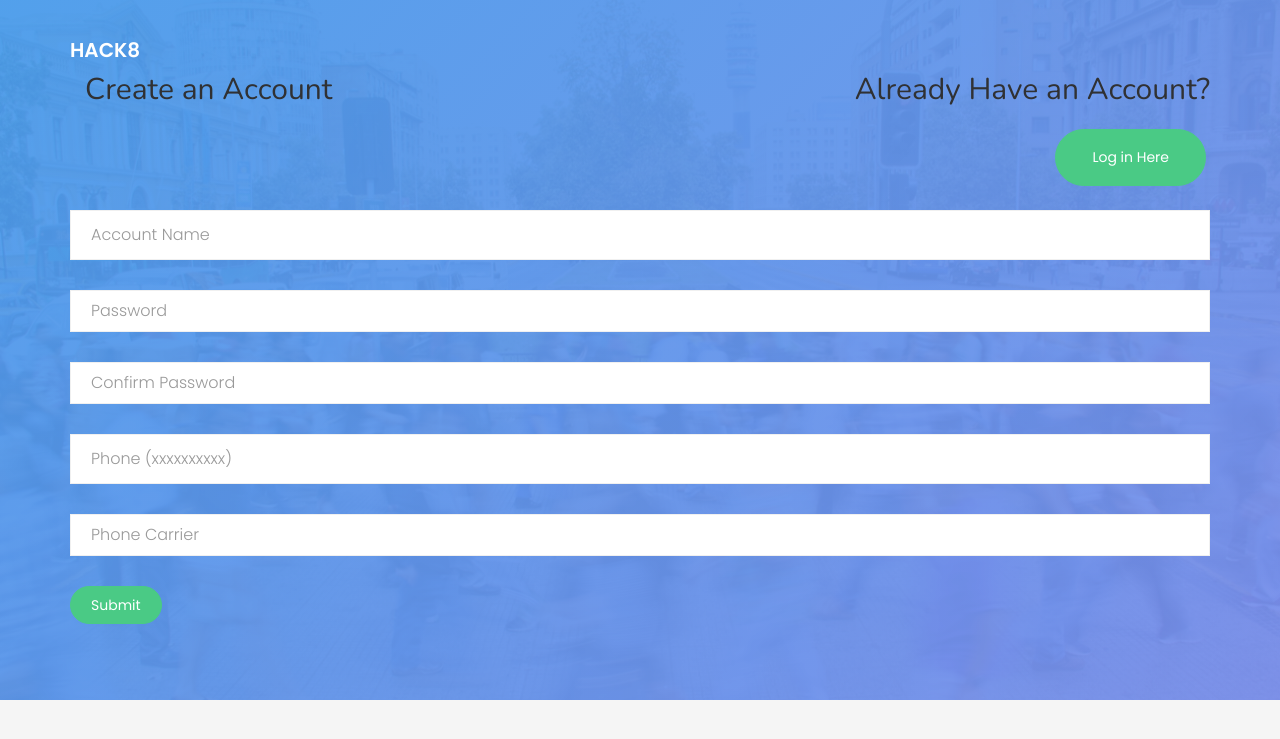
After one commit to gamebot770/HackRice---FreshHacks, a Django app: page /homePage/signUp in a window 1280 px wide. The commit adds this page. Shown: the top 739 px of the page. Run offline with Django 3.2, Linux system fonts and the light colour scheme; some libraries are stand-ins or nearby versions.

Commit message:
The Sign Up Page
Just the Sign up Page and some fiddling with the updateTransactions page

```diff
--- a/HackRice/HomePage/templates/HomePage/baseTemplate.html
+++ b/HackRice/HomePage/templates/HomePage/baseTemplate.html
@@ -74,6 +74,9 @@
 							</ul>
 						</div>
 					</div>
+					{% block beneathHACK8 %}
+
+					{% endblock %}
 				</div>
 			</div>
 		</nav>
--- /dev/null
+++ b/HackRice/HomePage/templates/HomePage/signUp.html
@@ -0,0 +1,73 @@
+
+{% extends "HomePage/baseTemplate.html" %}
+
+
+
+
+
+  {% block beneathHACK8 %}
+
+  <div class="col-md-4 text-left">
+    <h2>Create an Account</h2>
+  </div>
+
+
+
+  <div class="col-md-14 text-right">
+    <h2>Already Have an Account?</h2>
+	  <p><a href="{% url 'login' %}" class="btn btn-primary btn-lg btn-custom">Log in Here</a></p>
+  </div>
+
+
+
+
+  <form method="get" action="dashboard.html">
+    <div class="row form-group">
+		<div class="col-md-12">
+									<!-- <label for="email">Email</label> -->
+		  <input type="text" id="email" class="form-control" placeholder="Account Name" required>
+		</div>
+	</div>
+
+	<div class="row form-group">
+	  <div class="col-md-12">
+									<!-- <label for="subject">Subject</label> -->
+        <input type="password" id="subject" class="form-control" placeholder="Password" required>
+	  </div>
+
+	</div>
+
+    <div class="row form-group">
+	  <div class="col-md-12">
+									<!-- <label for="subject">Subject</label> -->
+        <input type="password" id="confirm_password" class="form-control" placeholder="Confirm Password" required>
+	  </div>
+
+	</div>
+
+
+    <div class="row form-group">
+	  <div class="col-md-12">
+									<!-- <label for="subject">Subject</label> -->
+        <input type="text" id="phone" class="form-control" placeholder="Phone (xxxxxxxxxx)" required pattern="[0-9]{10}" title="must be in form xxxxxxxxxx" required    >
+	  </div>
+
+	</div>
+
+	 <div class="row form-group">
+	  <div class="col-md-12">
+									<!-- <label for="subject">Subject</label> -->
+        <input type="phone_carrier" id="phone" class="form-control" placeholder="Phone Carrier" required>
+	  </div>
+
+	</div>
+
+
+
+
+	<div class="form-group">
+	  <input type="submit" value="Submit" class="btn btn-primary">
+	</div>
+  </form>
+
+  {% endblock %}
--- a/HackRice/HomePage/urls.py
+++ b/HackRice/HomePage/urls.py
@@ -9,4 +9,7 @@ urlpatterns = [
     path("categorySelection",views.categorySelection,name="categorySelection"),
 
     path("baseTemplate",views.baseTemplate,name="baseTemplate"),
+    path("transactionUpdate",views.transactionUpdate,name="transactionUpdate"),
+
+    path("signUp",views.signUp,name="signUp"),
 ]
--- a/HackRice/HomePage/views.py
+++ b/HackRice/HomePage/views.py
@@ -20,6 +20,11 @@ def aboutPage(request):
 def login(request):
     return render(request, "HomePage/login.html", {})
 
-
 def categorySelection(request):
 	return render(request,"HomePage/categorySelection.html",{})
+
+def transactionUpdate(request):
+	return render(request,"HomePage/transactionUpdate.html",{})
+
+def signUp(request):
+	return render(request,"HomePage/signUp.html",{})
```
Also changed, not shown: HackRice/HomePage/templates/HomePage/transactionUpdate.html (added, +37 -0 lines), 5 other files.
